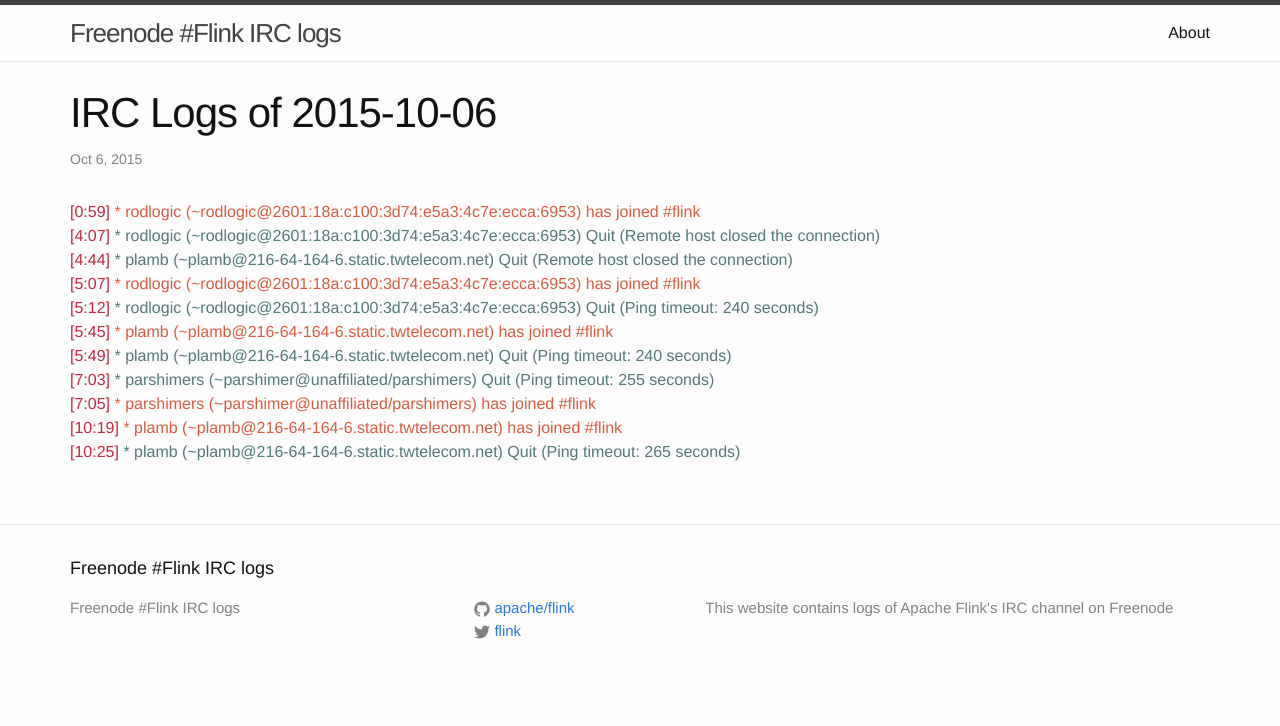
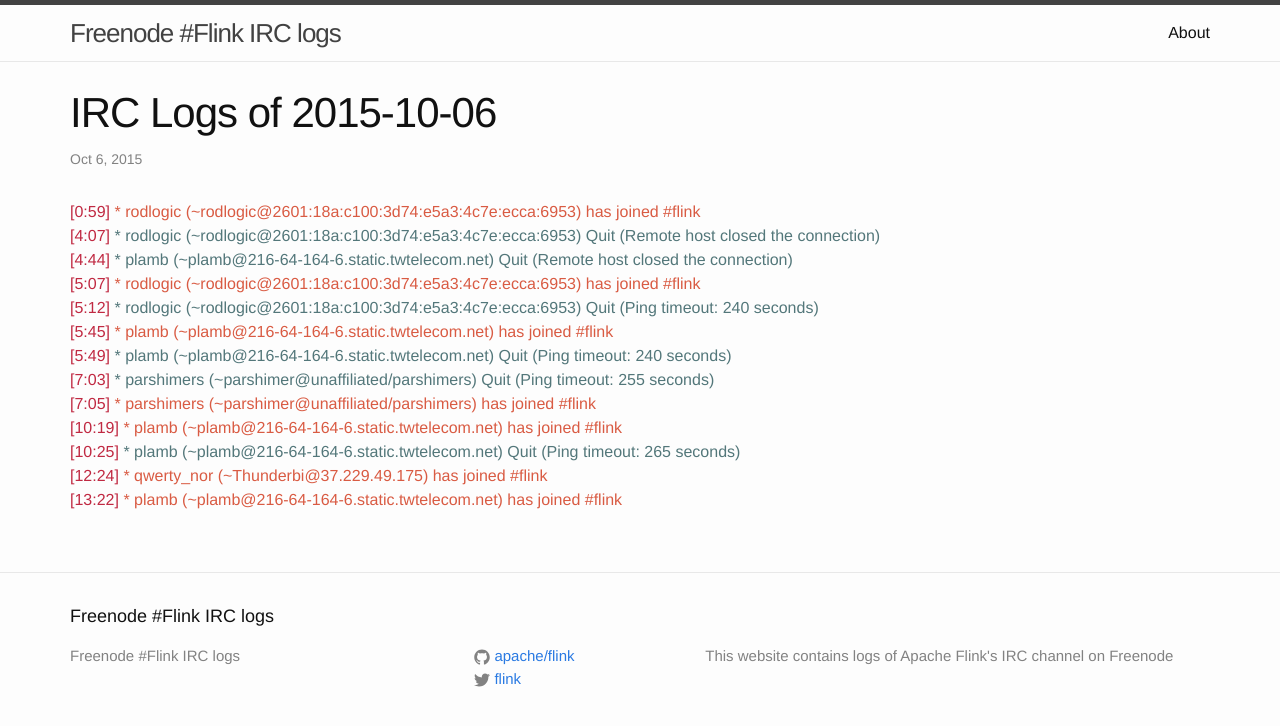
Before and after one commit to flink-irc-logs/flink-irc-logs.github.io, a Jekyll site: the page built from _posts/2015-10-06-logs.markdown, in a window 1280 px wide. Shown: the top 726 px of the page. Built offline with Jekyll 4.4.1, drawn with Linux system fonts in a browser that asks for light colours.

Commit message:
Update of the logs on Tue Oct  6 13:23:49 CEST 2015

```diff
--- a/_posts/2015-10-06-logs.markdown
+++ b/_posts/2015-10-06-logs.markdown
@@ -15,3 +15,5 @@
 <span class="irc-date">[7:05]</span> <span class="irc-green">* parshimers (~parshimer@unaffiliated/parshimers) has joined #flink</span><br />
 <span class="irc-date">[10:19]</span> <span class="irc-green">* plamb (~plamb@216-64-164-6.static.twtelecom.net) has joined #flink</span><br />
 <span class="irc-date">[10:25]</span> <span class="irc-navy">* plamb (~plamb@216-64-164-6.static.twtelecom.net) Quit (Ping timeout: 265 seconds)</span><br />
+<span class="irc-date">[12:24]</span> <span class="irc-green">* qwerty_nor (~Thunderbi@37.229.49.175) has joined #flink</span><br />
+<span class="irc-date">[13:22]</span> <span class="irc-green">* plamb (~plamb@216-64-164-6.static.twtelecom.net) has joined #flink</span><br />
```
